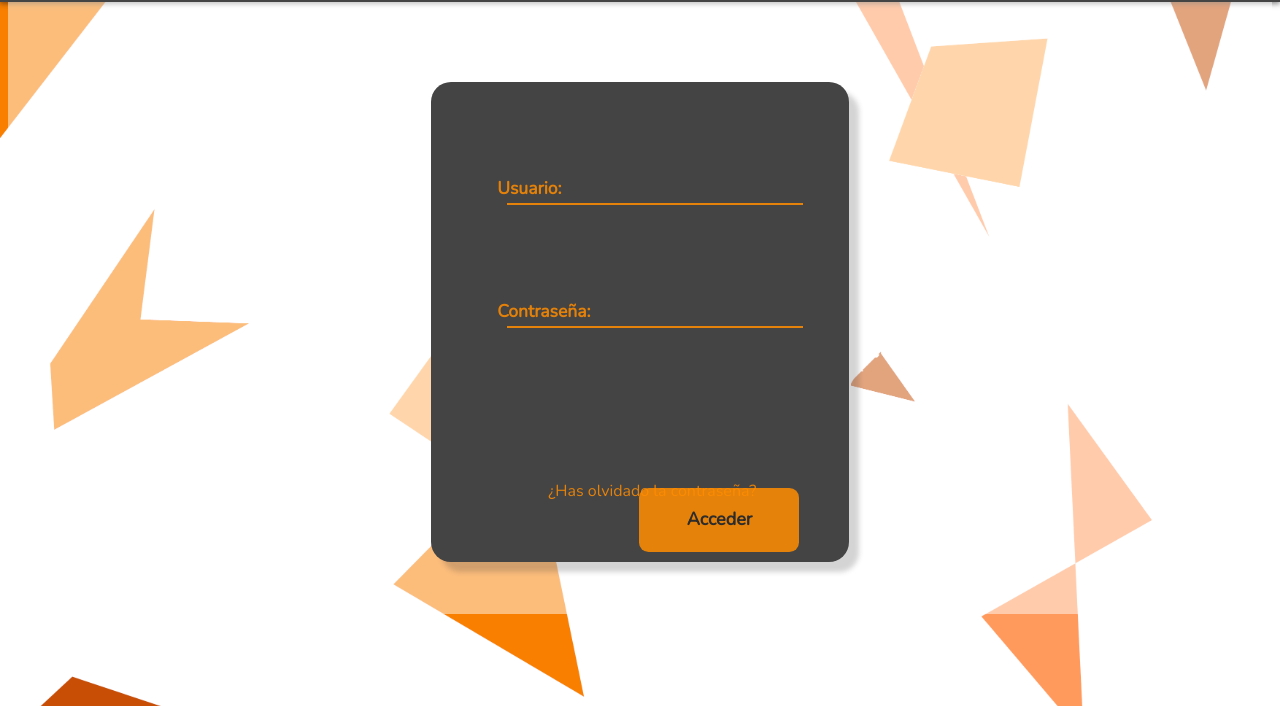
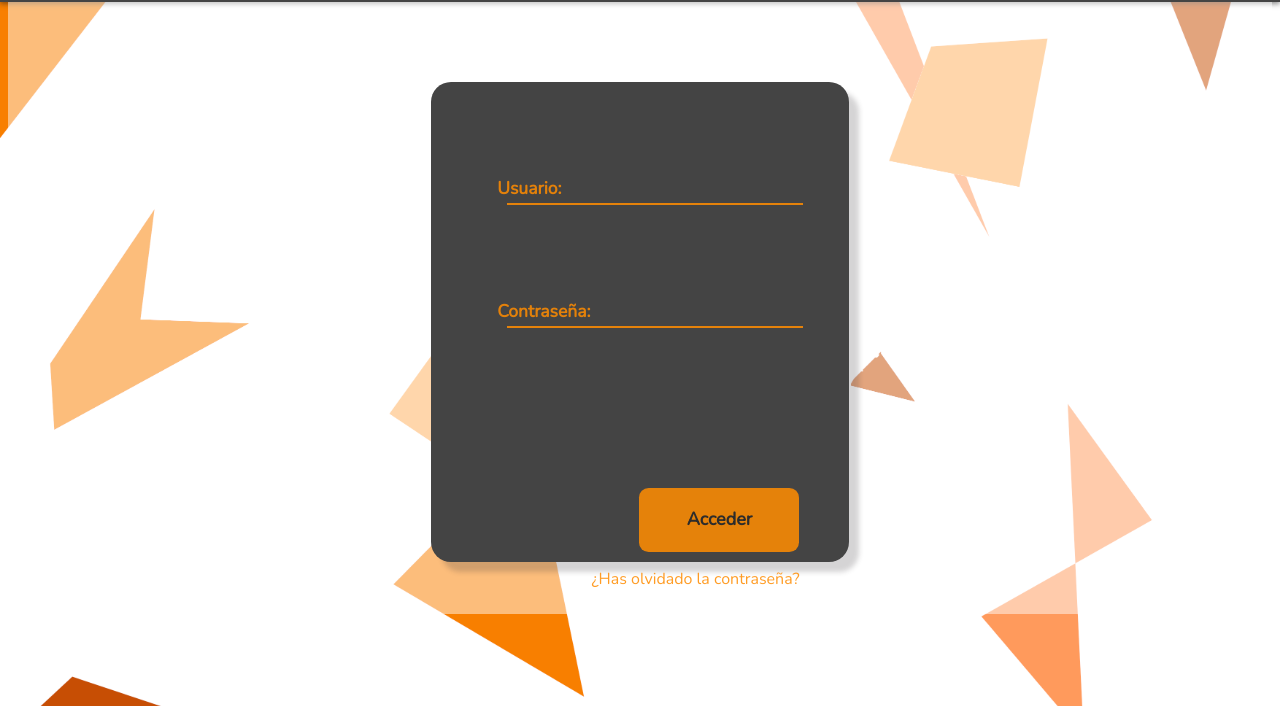
Before and after one commit to i12gonee/proyectoIS302, a website: page client/inicreg/inicioindex.html in a window 1280 px wide. Shown: the part 94-800 px from the top of the page. Drawn offline with nearby package versions, Linux system fonts and the light colour scheme.

Commit message:
Update iniciostyles.css

```diff
--- a/client/inicreg/iniciostyles.css
+++ b/client/inicreg/iniciostyles.css
@@ -164,6 +164,11 @@ body .topbar{
         margin-top: 10rem;
         margin-left: 13rem;
     }
+
+    .fpswrd{
+        margin-top: 15rem;
+        margin-left: 10rem;
+    }
 }
 
 /*PANTALLA RESOLUCION ANCHO 1680*/
```
